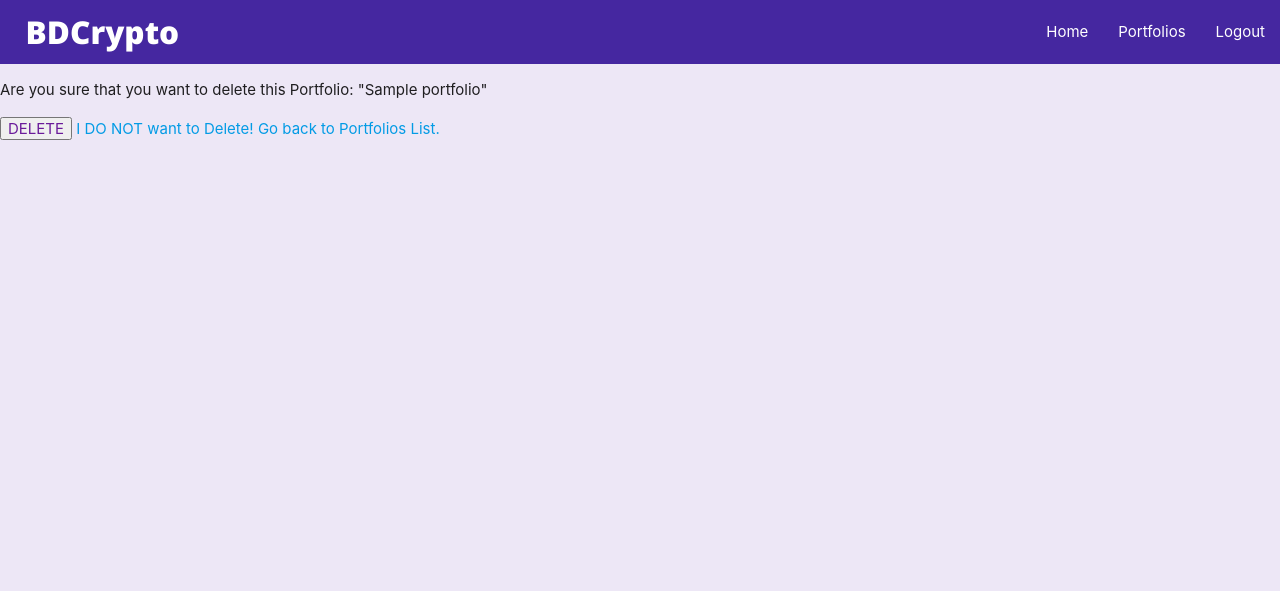
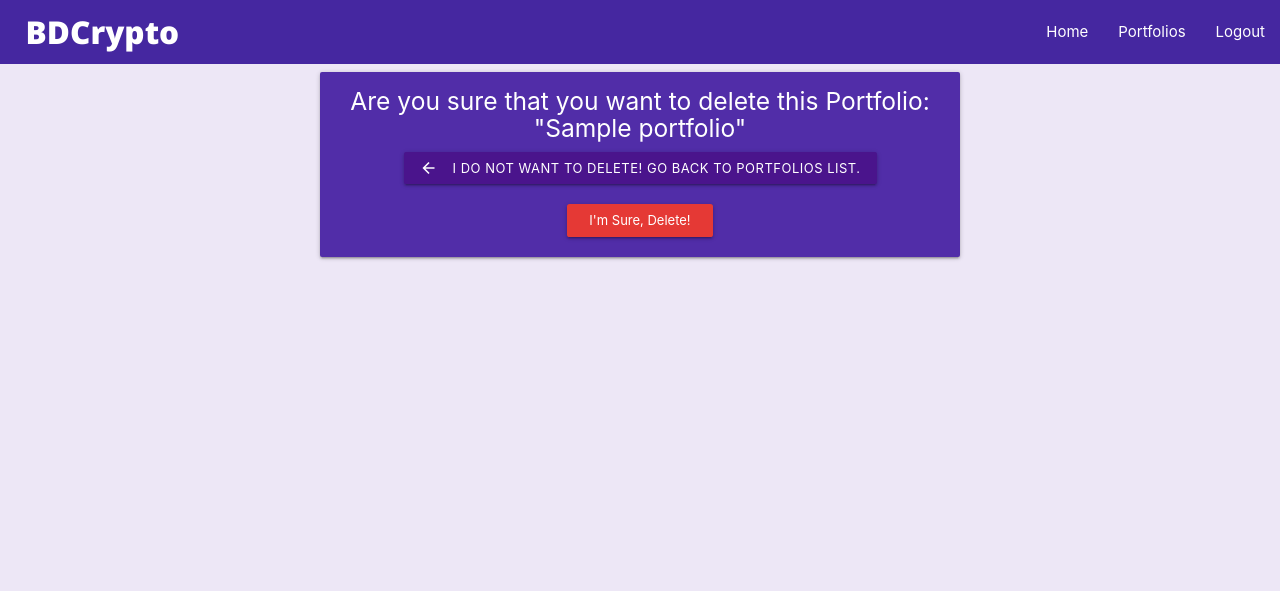
Before and after one commit to Bruno-Diego/bdcrypto-portfolio4, a Django app: a page that uses templates/home/portfolio_confirm_delete.html in a window 1280 px wide. Shown: the top 591 px of the page. Run offline with Django 3.2, Linux system fonts and the light colour scheme; a user stored in the database is signed in; tables that the repository leaves empty hold one stand-in row (values such as "Sample post").

Commit message:
add styles to delete confirmation page

```diff
--- a/static/style.css
+++ b/static/style.css
@@ -31,3 +31,8 @@ input[type=submit] {
   text-transform: uppercase;
   cursor: pointer;
 }
+
+#delete-input {
+  color: #fff;
+  text-transform: capitalize;
+}
--- a/templates/home/portfolio_confirm_delete.html
+++ b/templates/home/portfolio_confirm_delete.html
@@ -1,10 +1,28 @@
 {% extends "home/base.html" %}
 
 {% block content %}
-<form method="POST">
-    {% csrf_token %}
-    <p>Are you sure that you want to delete this Portfolio: "{{portfolio.name}}"</p>
-    <input type="submit" value="Delete">
-    <a href="{% url 'portfolios' %}">I DO NOT want to Delete! Go back to Portfolios List.</a>
-</form>
+<div class="row">
+    <div class="col s12 m6 offset-m3 card card-content deep-purple darken-2 white-text">
+        <form method="POST">
+            {% csrf_token %}
+            <div class="col s12 center">
+                <h5>Are you sure that you want to delete this Portfolio: "{{portfolio.name}}"</h5>
+            </div>
+            <div class="row">
+                <div class="col s12 center">
+                    <a class="waves-effect waves-purple btn-small purple darken-4" href="{% url 'portfolios' %}">
+                        I DO NOT want to Delete! Go back to Portfolios List.
+                        <i class="material-icons left">arrow_back</i>
+                    </a>
+                </div>
+            </div>
+            <div class="row">
+                <div class="col s12 center">
+                    <input class="waves-effect waves-red btn-small red darken-1" id="delete-input" type="submit" value="I'm sure, Delete!">
+                </div>
+            </div>
+        </form>
+
+    </div>
+</div>
 {% endblock %}
```
